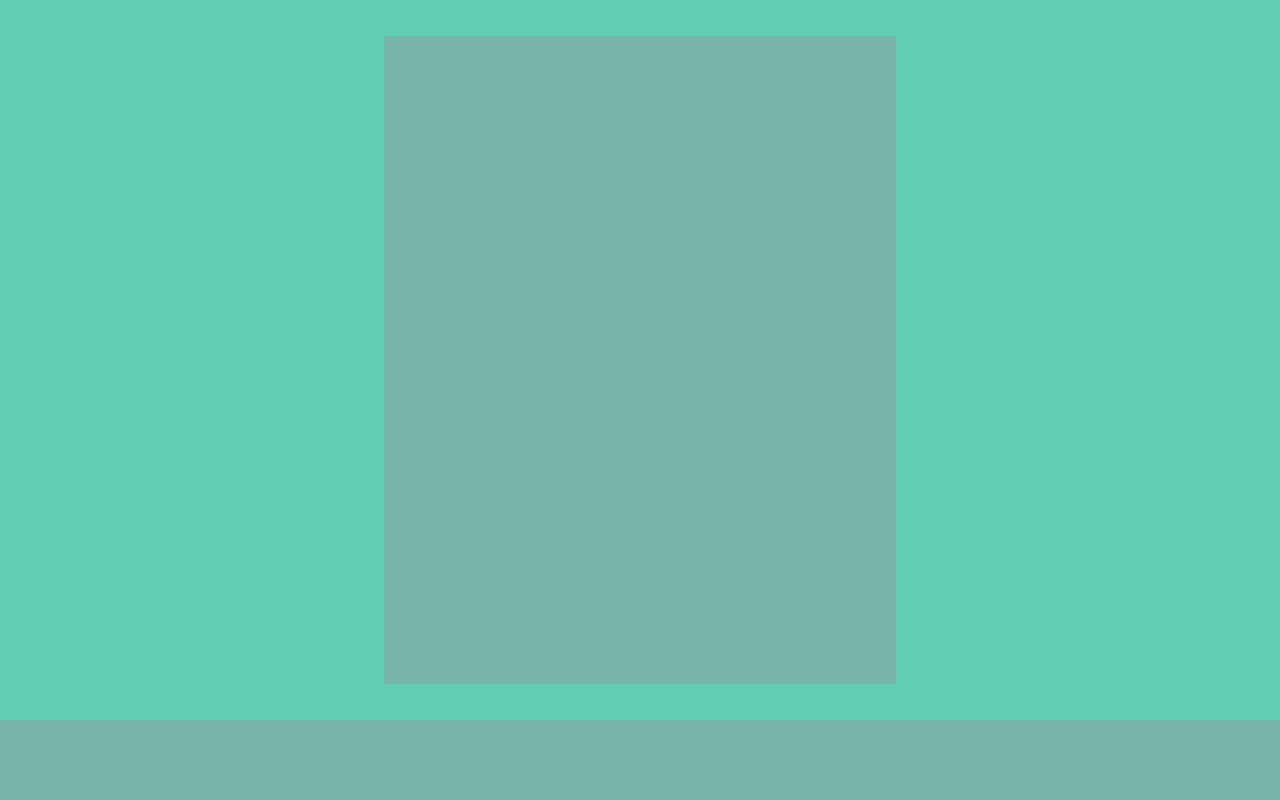
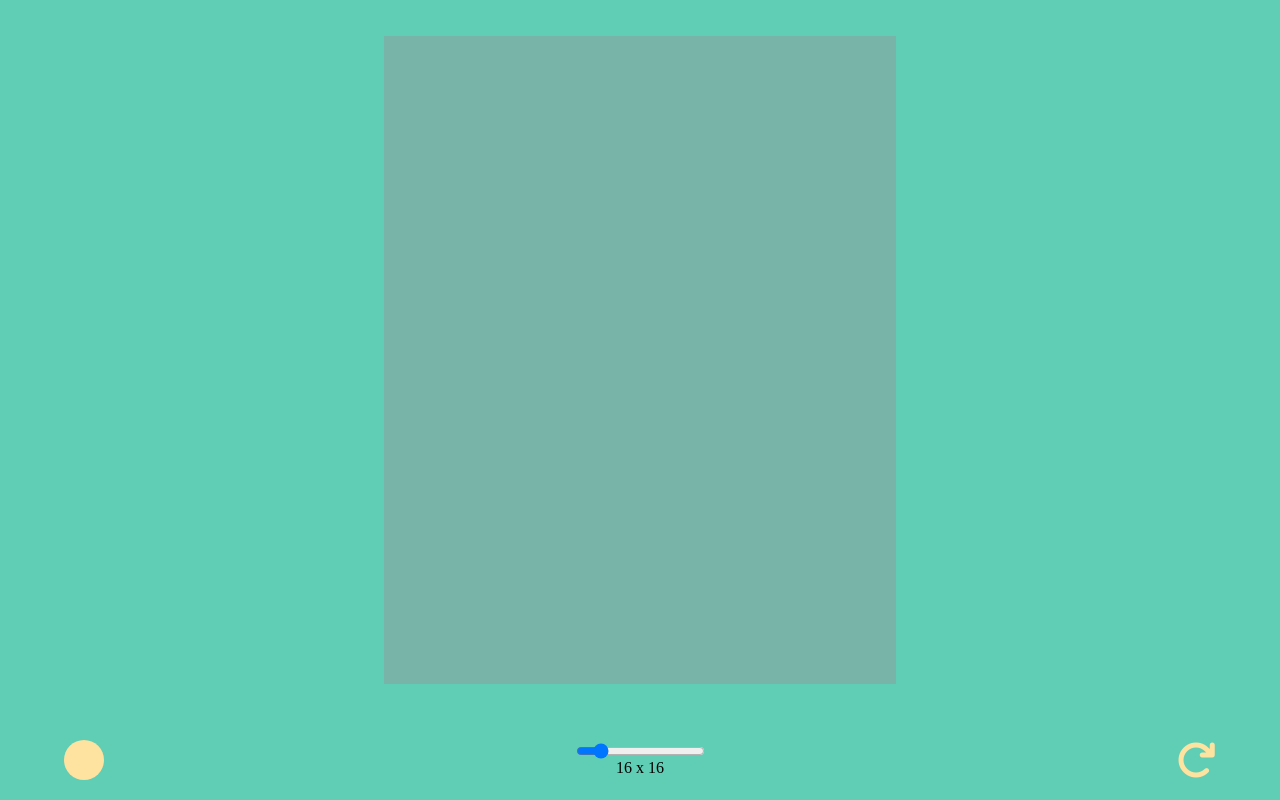
Before and after one commit to brewmeakay/etch-a-sketch-tOP, a plain HTML site: page index.html in a window 1280 px wide. Drawn offline with Linux system fonts and the light colour scheme.

Commit message:
color picker and reset iconed styled

```diff
--- a/index.html
+++ b/index.html
@@ -6,13 +6,22 @@
     <meta name="viewport" content="width=device-width, initial-scale=1.0">
     <title>Etch-a-Sketch</title>
     <link rel="stylesheet" href="/style.css">
+    <script src="https://kit.fontawesome.com/29d2e984e7.js" crossorigin="anonymous"></script>
+
 </head>
 <body>
 
     <div class="grid-container">
         <div id="grid"></div>
     </div>
-    <div class="footer"></div>
+    <div class="footer">
+        <input id="color-picker" type="color" value="#FEE2A0">
+        <div class="slidecontainer">
+            <input type="range" min="1" max="100" value="16" class="slider" id="myRange">
+            <div id="slider-value">16 x 16</div>
+          </div>
+          <i id="reset-icon" class="fas fa-redo"></i>
+    </div>
 
 
     <script src="/script.js"></script>
--- a/style.css
+++ b/style.css
@@ -19,11 +19,14 @@ body
     display: flex;
     flex-direction: column;
     height: 100vh;
+    justify-content: center;
+    align-items: center;
 }
 
 .grid-container
 {
     height:90%;
+    width: 100%;
     display: flex;
     justify-content: center;
     align-items: center;
@@ -38,6 +41,65 @@ body
 
 .footer
 {
-    background-color: var(--alternative-color );
+    /* background-color: var(--alternative-color ); */
     height: 10%;
+    display: flex;
+    align-items: center;
+    width:90%;
 }
+
+/* colorpicker style */
+
+#color-picker
+{
+    -webkit-appearance: none;
+    appearance: none;
+    border: none;
+    height: 40px;
+    width: 40px;
+}
+#color-picker:hover
+{
+    transform: scale(1.2);
+
+}
+
+#color-picker::-webkit-color-swatch-wrapper {
+    padding: 0;
+  }
+
+#color-picker::-webkit-color-swatch
+{
+    border: none;
+    border-radius: 50px;
+}
+
+
+/* reset icon styling */
+
+#reset-icon
+{
+    font-size: 40px;
+    color: var(--footer-bg-color);
+
+}
+
+
+#reset-icon:hover
+{
+    transform: scale(1.2);
+}
+
+
+
+
+
+.slidecontainer
+{
+
+    flex: 1;
+    display: flex;
+    justify-content: center;
+    align-items: center;
+    flex-direction: column
+}
```
